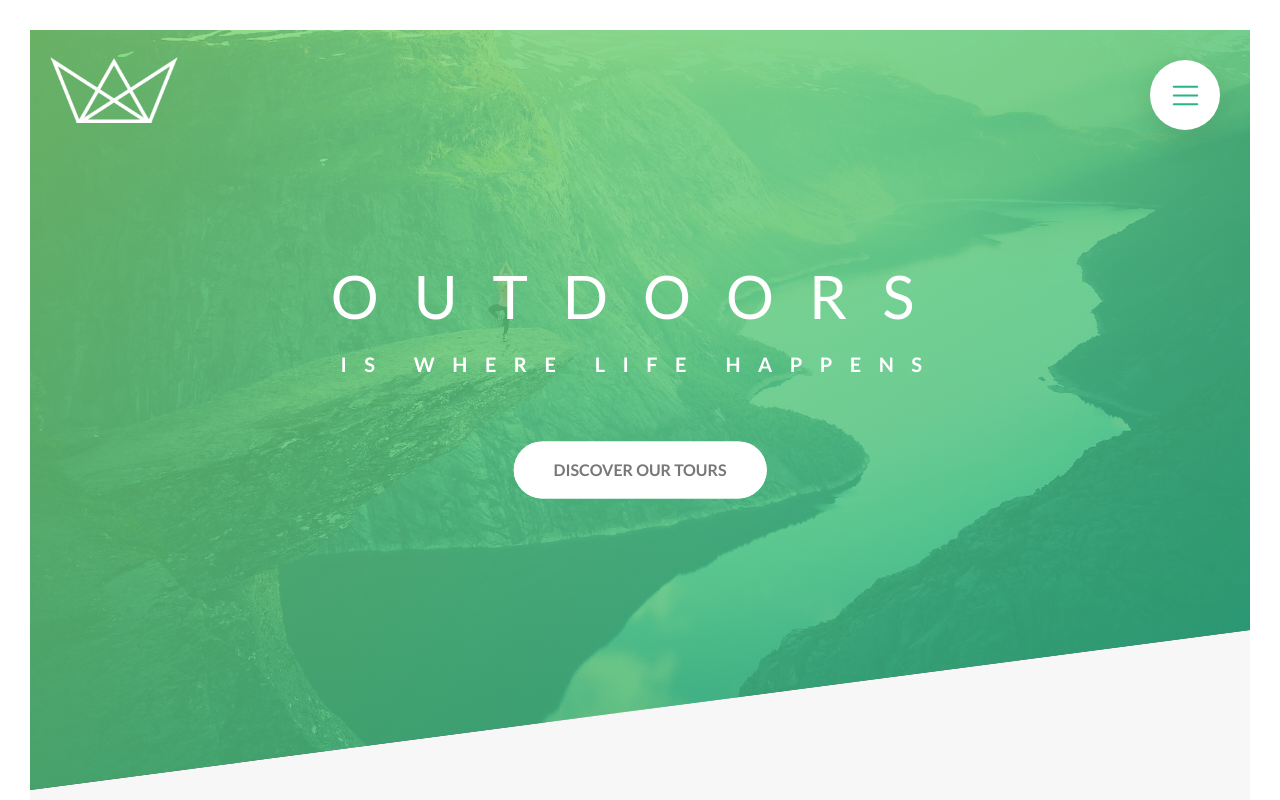
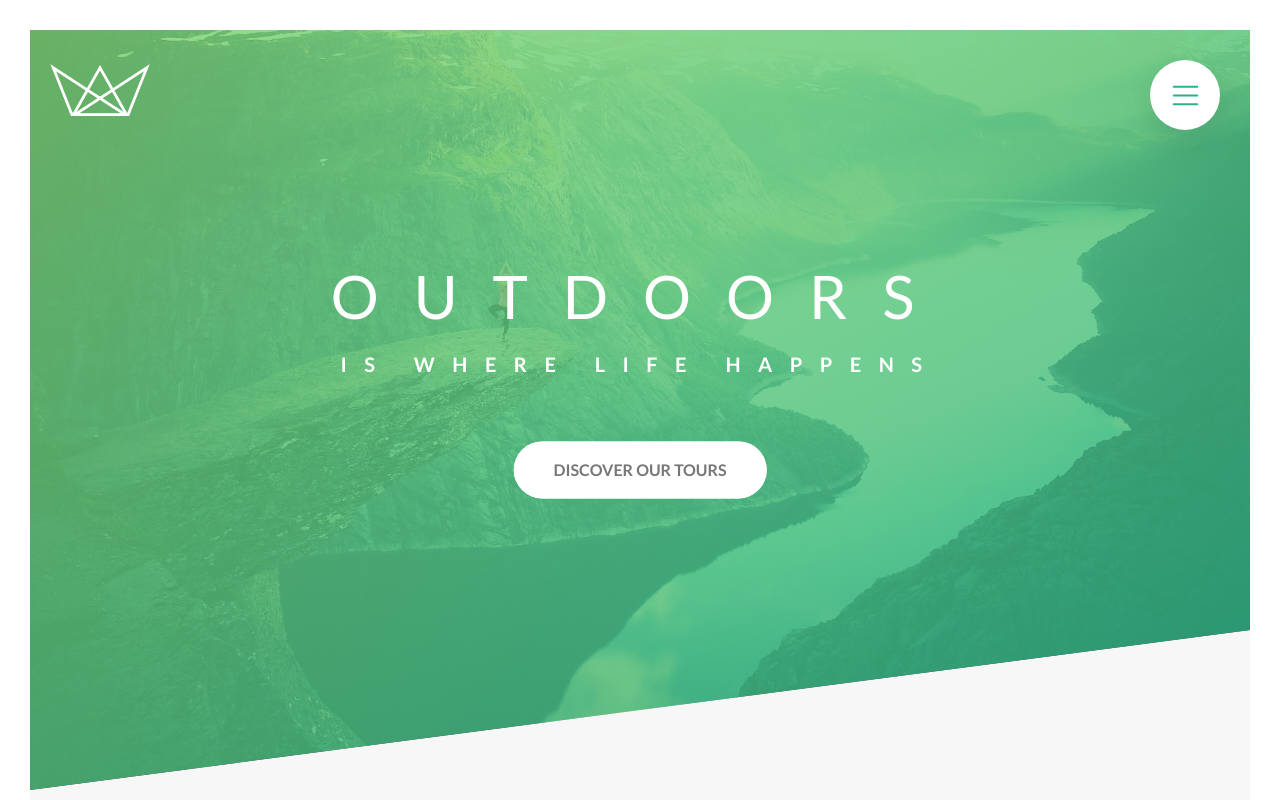
Before and after one commit to zWellingtonLima/AdvancedCss-Sass, a Next.js app: page / in a window 1280 px wide. Shown: the top 800 px of the page. Built offline with nearby package versions, Linux system fonts and the light colour scheme.

Commit message:
fix: fixed header logo size

```diff
--- a/app/page.module.css
+++ b/app/page.module.css
@@ -848,7 +848,7 @@
   top: 1rem;
 }
 .header__logoBox_image {
-  width: 10vw;
+  max-width: 10rem;
   object-fit: contain;
 }
 @media (max-width: 37.5rem) {
--- a/sass/layout/_header.scss
+++ b/sass/layout/_header.scss
@@ -20,7 +20,7 @@
     top: 1rem;
 
     &_image {
-      width: 10vw;
+      max-width: 10rem;
       object-fit: contain;
 
       @include respond(phone) {
```
